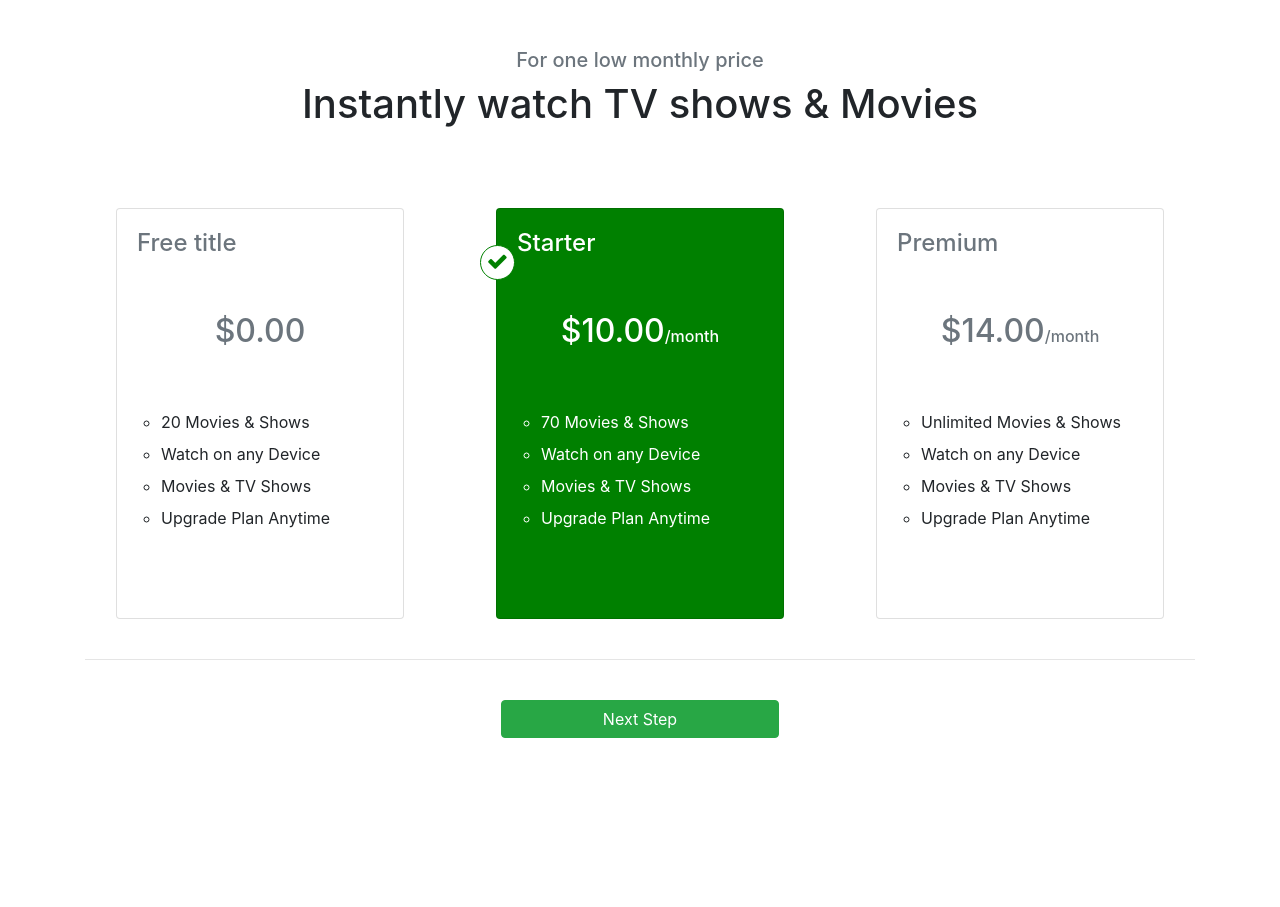
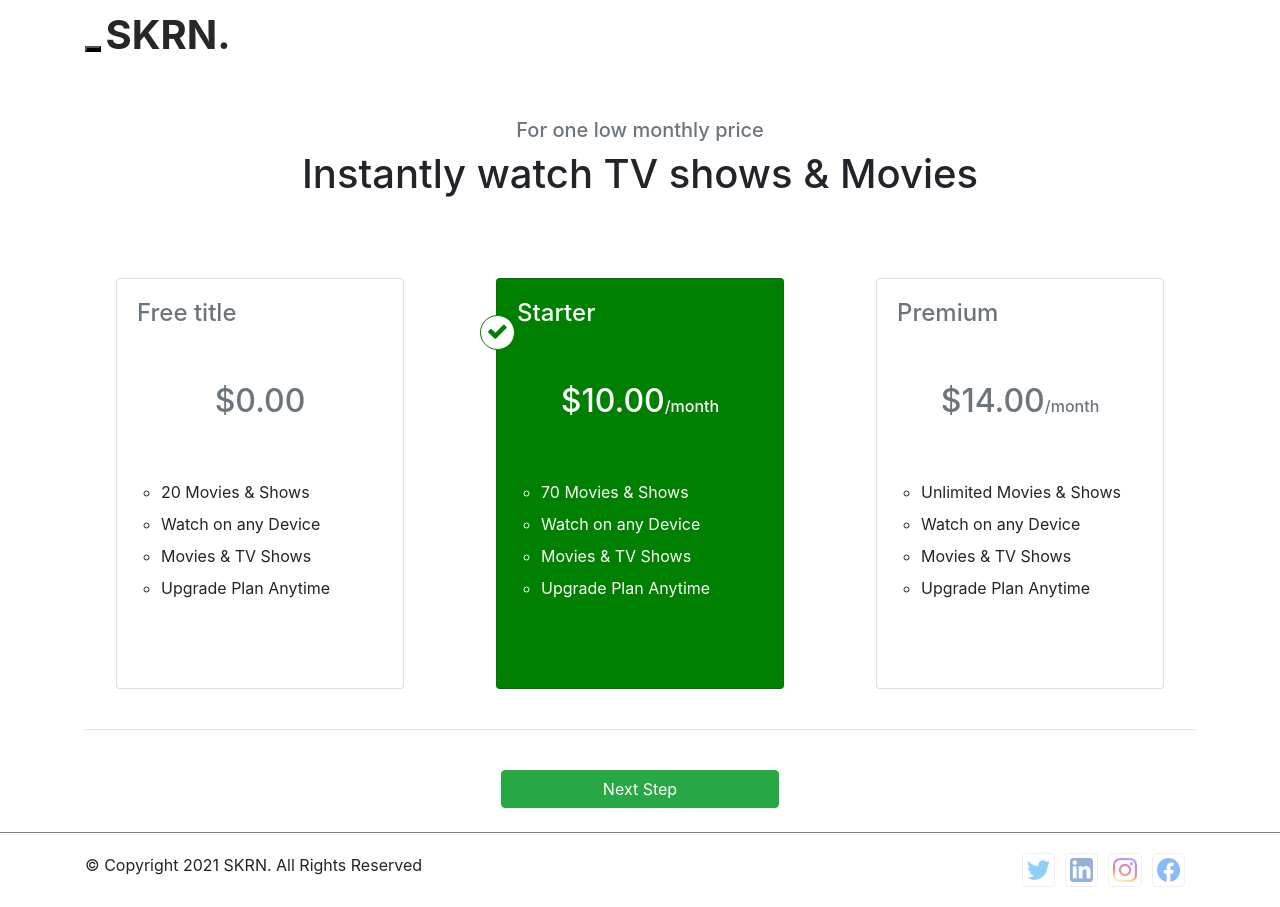
Before and after one commit to eng-mahmoud-adel/SKRN_template, a PHP site: page /pricing_plans.html in a window 1280 px wide. Before the commit the page ends 738 px from the top, so only its background shows below. Run offline with PHP 8.4, Linux system fonts and the light colour scheme.

Commit message:
adding navbar and footer for pricing-plan and FAQS pages

```diff
--- a/css/pricing_plans.css
+++ b/css/pricing_plans.css
@@ -1,3 +1,63 @@
+/* Start Nav Bar */
+.navbar{
+    min-height: 70px;
+}
+.navbar-brand{
+    font-size: 40px;
+    line-height: 40px;
+    font-weight: bold;
+    color: #272727;
+}
+.navbar-brand:hover{
+    color: #3EB13E;
+}
+.navbar-toggle{margin-top: 18px;}
+.navbar-inverse .navbar-nav > .active > a,
+.navbar-inverse .navbar-nav > .active > a:hover,
+.navbar-inverse .navbar-nav > .active > a:focus{
+    background-color: crimson;
+}
+.navbar-inverse .navbar-nav > li > a{
+    color: #eee;
+}
+.navbar-inverse .navbar-brand{
+    color: #eee;
+}
+.navbar-nav > li > a{
+    padding-top: 25px;
+    padding-bottom: 25px;
+    font-size: 16px;
+    color: #272727;
+
+}
+.navbar-nav > li > a:hover{background-color: #3EB13E;}
+.btn-primary{
+    background-color: #F9F9F9;
+    border: 1px solid #F9F9F9;
+    color: #000;
+}
+.btn-primar:hover{
+    background-color: #3EB13E;
+}
+.navbar-toggle{
+    background-color: #000;
+}
+.navbar-toggle:hover{background-color: #3EB13E;}
+.navbar-toggle .icon-bar {
+    background-color: #fff;
+}
+.container > .navbar-header,
+.container-fluid > .navbar-header,
+.container > .navbar-collapse,
+.container-fluid > .navbar-collapse{
+    overflow: hidden;
+}
+.login{
+    background-color: #3EB13E;
+    border-radius: 2%;
+}
+/* End Nav Bar */
+
 /* pricing plan section */
 .card {
     cursor: pointer;
@@ -101,3 +161,25 @@
     display: none;
 }
 /* payment gateway section */
+
+
+/* Start Footer */
+.footer{
+    padding-top: 20px;
+    padding-bottom: 20px;
+    border-top: 1px solid grey;
+}
+.footer img{
+    width: 33.3333px;
+    margin-right: 10px;
+    opacity: 0.5;
+    -webkit-transition: all 0.5s ease-in-out;
+    -moz-transition: all 0.5s ease-in-out;
+    -o-transition: all 0.5s ease-in-out;
+    transition: all 0.5s ease-in-out;
+    float: right;
+}
+.footer img:hover{
+    opacity: 1;
+}
+/* End Footer */
--- a/pricing_plans.html
+++ b/pricing_plans.html
@@ -9,10 +9,47 @@
     <link rel="stylesheet" href="https://stackpath.bootstrapcdn.com/font-awesome/4.7.0/css/font-awesome.min.css">
     <!-- bootstrap css -->
     <link rel="stylesheet" href="https://maxcdn.bootstrapcdn.com/bootstrap/4.5.2/css/bootstrap.min.css">
-    <!-- custom styles -->
+    <!-- custom styles for pricing plan page -->
     <link rel="stylesheet" href="css/pricing_plans.css">
 </head>
 <body>
+
+    <!-- Start NavBar -->
+    <nav class="navbar">
+        <div class="container">
+
+            <div class="navbar-header">
+            <button type="button" class="navbar-toggle collapsed" data-toggle="collapse" data-target="#bs-example-navbar-collapse-1" aria-expanded="false">
+              <span class="sr-only">Toggle navigation</span>
+              <span class="icon-bar"></span>
+              <span class="icon-bar"></span>
+              <span class="icon-bar"></span>
+            </button>
+            <a class="navbar-brand" href="home.html">SKRN.</a>
+          </div>
+
+          <!-- Collect the nav links, forms, and other content for toggling -->
+          <div class="collapse navbar-collapse" id="bs-example-navbar-collapse-1">
+            <ul class="nav navbar-nav">
+              <li class="active"><a href="home.html">HOME <span class="sr-only">(current)</span></a></li>
+              <li><a href="dashboard.html">VIDEO LIBRARY</a></li>
+            </ul>
+
+            <ul class="nav navbar-nav">
+              <li><a href="pricing_plans.html">PRICING PLANS</a></li>
+            </ul>
+            <ul class="nav navbar-nav">
+              <li><a href="FAQS.html">FAQS</a></li>
+            </ul>
+            <ul class="login nav navbar-nav navbar-right">
+                <li><a href="login.html">Login</a></li>
+              </ul>
+
+
+          </div><!-- /.navbar-collapse -->
+        </div><!-- /.container-fluid -->
+      </nav>
+    <!-- End NavBar -->
 
     <div class="text-center py-5">
         <h5 class="text-muted">For one low monthly price</h5>
@@ -174,6 +211,24 @@
         </form>
     </div>
 
+    <!-- Start Footer -->
+    <section class="footer">
+        <div class="container">
+          <div class="row">
+            <div class="col-lg-4">
+              © Copyright 2021 SKRN. All Rights Reserved
+            </div>
+            <div class="col-lg-8">
+              <a href="#"> <img class="img-thumbnail" src="social medi icons/iconfinder_1_Facebook_colored_svg_copy_5296499.png"></a>
+              <a href="#"><img class="img-thumbnail" src="social medi icons/iconfinder_1_Instagram_colored_svg_1_5296765.png"></a>
+              <a href="#"><img class="img-thumbnail" src="social medi icons/iconfinder_1_Linkedin_unofficial_colored_svg_5296501.png"></a>
+              <a href="#"><img class="img-thumbnail" src="social medi icons/iconfinder_1_Twitter_colored_svg_5296514.png"></a>
+            </div>
+          </div>
+        </div>
+      </section>
+      <!-- End Footer -->
+
     <!-- Popper JS -->
     <script src="https://cdnjs.cloudflare.com/ajax/libs/popper.js/1.16.0/umd/popper.min.js"></script>
     <!-- jQuery library -->
```
Also changed, not shown: FAQS.html (+58 -3 lines), css/FAQS.css (added, +80 -0 lines).
